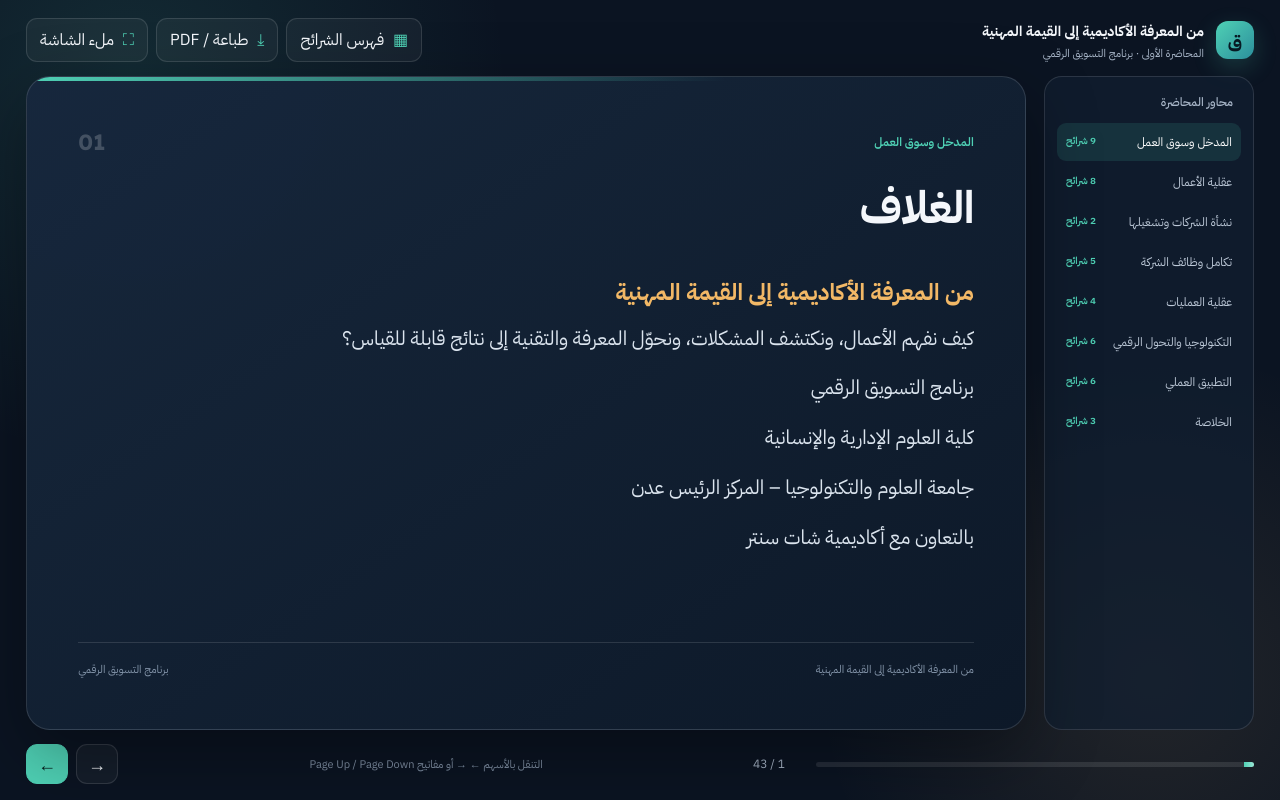
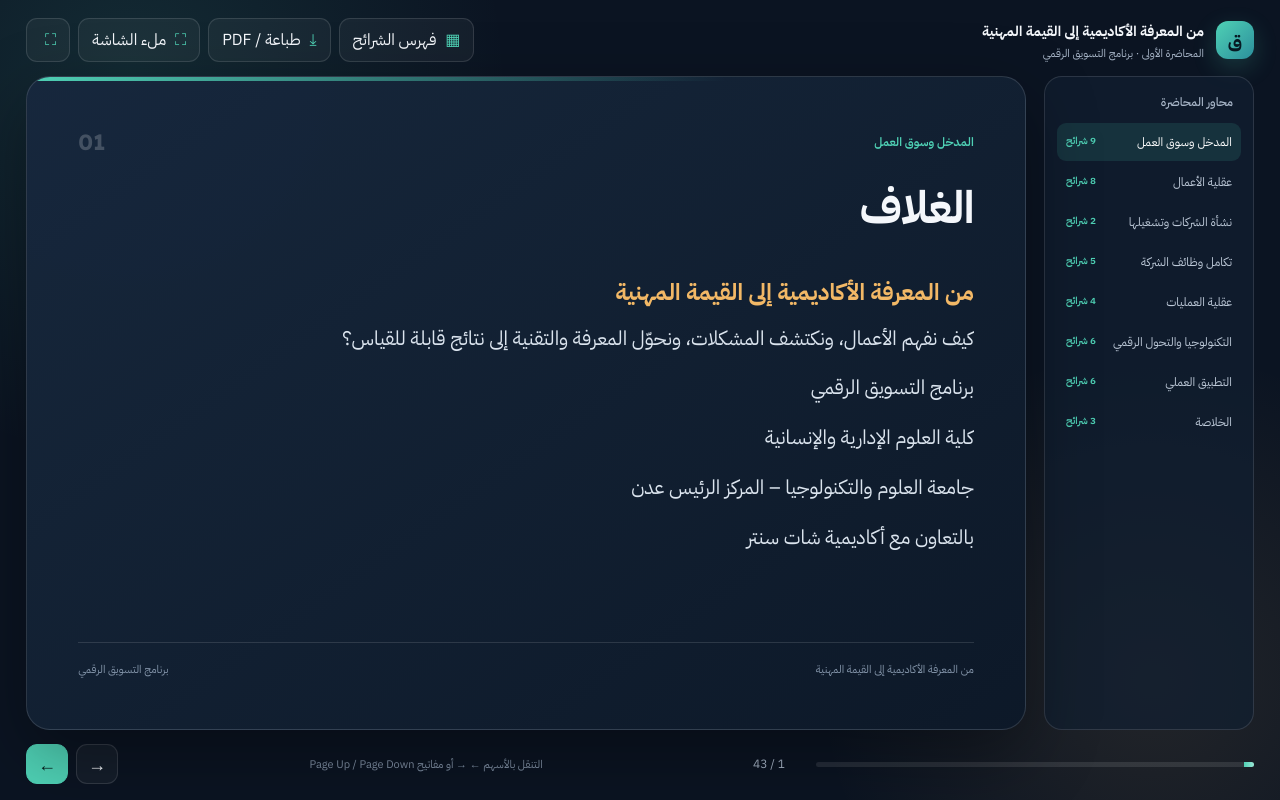
Before and after one commit to Ayman-alamody/ACADEMY, a plain HTML site: page index.html in a window 1280 px wide. Drawn offline with Linux system fonts and the light colour scheme.

Commit message:
Add files via upload

```diff
--- a/index.html
+++ b/index.html
@@ -80,6 +80,8 @@ footer{display:flex;align-items:center;justify-content:space-between;gap:14px}
     <button class="tool-btn" id="overviewBtn"><span>▦</span> فهرس الشرائح</button>
     <button class="tool-btn" id="printBtn"><span>⤓</span> طباعة / PDF</button>
     <button class="tool-btn" id="fullBtn"><span>⛶</span> ملء الشاشة</button>
+    <button class="tool-btn" id="fullBtn"><span>⛶</span> <a href="page2.html"></a></button>
+
   </div>
 </header>
 <main>
```
